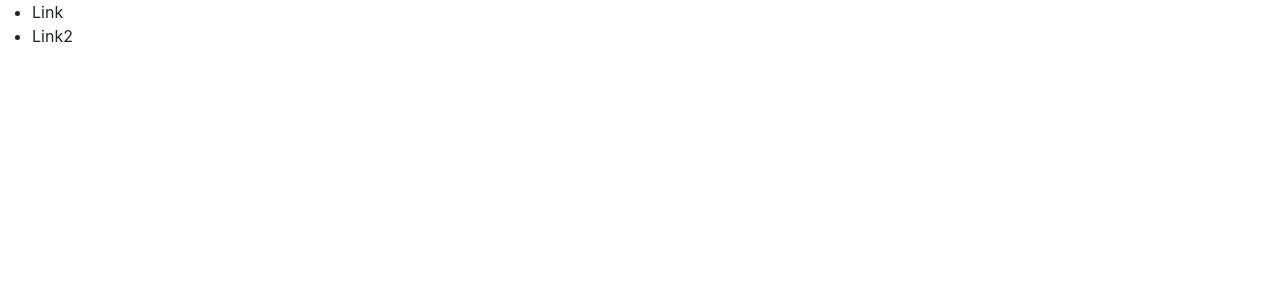
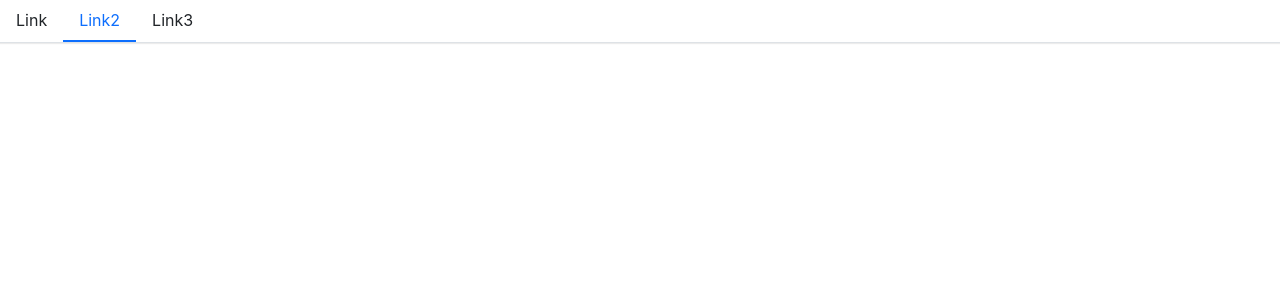
Before and after one commit to f641753527/antd--pj, a React (Create React App) app: page / in a window 1280 px wide. Shown: the top 300 px of the page. Built offline with nearby package versions, Linux system fonts and the light colour scheme.

Commit message:
feat: menu 组件添加

```diff
--- a/src/App.tsx
+++ b/src/App.tsx
@@ -5,9 +5,10 @@
 
   return (
     <div className="App">
-      <Menu>
+      <Menu defauleIndex={2} mode={'horizontal'}>
         <MenuItem index={1}>Link</MenuItem>
         <MenuItem className={'menu-item-test2'} index={2} disabled>Link2</MenuItem>
+        <MenuItem index={3}>Link3</MenuItem>
       </Menu>
     </div>
   );
--- a/src/hooks/useClassNames.tsx
+++ b/src/hooks/useClassNames.tsx
@@ -7,16 +7,20 @@
   type?: string
   disabled?: boolean
   mode?: MenuMode
+  active?: boolean
 }
 
 const useClassNames = (config: classNamesProps) => {
-  const { compDesc, nativeClasses, size, type, disabled, mode } = config
+  const { compDesc, nativeClasses, size, type, disabled, mode, active } = config
   let classNames = [compDesc]
   if (nativeClasses) {
     classNames = classNames.concat(nativeClasses.split(' '))
   }
   if (disabled) {
     classNames.push(`is-disabled`)
+  }
+  if (active) {
+    classNames.push('is-active')
   }
 
   size && classNames.push(`${compDesc}-${size}`)
--- a/src/packages/Menu/MenuItem.tsx
+++ b/src/packages/Menu/MenuItem.tsx
@@ -1,15 +1,25 @@
-import { FC } from "react";
-import { MenuItemProps } from ".";
+import { FC, useContext } from "react";
+import { MenuItemProps, MenuContext } from ".";
 import useClassNames from "../../hooks/useClassNames";
 
 const MenuItem: FC<MenuItemProps> = (props) => {
   const { className, style, disabled, index, children } = props
 
-  const classNames = useClassNames({ compDesc: 'menu-item', nativeClasses: className, disabled })
+  const { activeIndex, onSelect } = useContext(MenuContext)
+
+
+  const classNames = useClassNames({ compDesc: 'menu-item', nativeClasses: className, disabled, active: activeIndex === index })
+
+  const handleClick = () => {
+    if (!disabled && activeIndex !== index) {
+      onSelect && onSelect(index)
+    }
+  }
+
 
 
   return (
-    <li className={classNames} style={style} tabIndex={index}>
+    <li className={classNames} style={style} onClick={ () => handleClick() }>
       { children }
     </li>
   )
--- /dev/null
+++ b/src/packages/Menu/_index.scss
@@ -0,0 +1,98 @@
+.menu {
+  display: flex;
+  flex-wrap: wrap;
+  padding-left: 0;
+  margin-bottom: 30px;
+  list-style: none;
+  border-bottom: $menu-border-width solid $menu-border-color;
+  box-shadow: $menu-box-shadow;
+  >.menu-item {
+    padding: $menu-item-padding-y $menu-item-padding-x;
+    cursor: pointer;
+    transition: $menu-transition;
+    &:hover, &:focus {
+      text-decoration: none;
+    }
+    &.is-disabled {
+      color: $menu-item-disabled-color;
+      pointer-events: none;
+      cursor: default;
+    }
+    &.is-active, &:hover {
+      color: $menu-item-active-color;
+      border-bottom: $menu-item-active-border-width solid $menu-item-active-color;
+    }
+  }
+  .submenu-item {
+    position: relative;
+    .submenu-title {
+      display: flex;
+      align-items: center;
+    }
+    .arrow-icon {
+      transition: transform .25s ease-in-out;
+      margin-left: 3px;
+    }
+    &:hover {
+      .arrow-icon {
+        transform: rotate(180deg);
+      }
+    }
+  }
+  .is-vertical {
+    .arrow-icon {
+      transform: rotate(0deg) !important;
+    }
+  }
+  .is-vertical.is-opened {
+    .arrow-icon {
+      transform: rotate(180deg) !important;
+    }
+  }
+  .viking-submenu {
+    //display: none;
+    list-style:none;
+    padding-left: 0;
+    white-space: nowrap;
+    //transition: $menu-transition;
+    .menu-item {
+      padding: $menu-item-padding-y $menu-item-padding-x;
+      cursor: pointer;
+      transition: $menu-transition;
+      color: $body-color;
+      &.is-active, &:hover {
+        color: $menu-item-active-color !important;
+      }
+    }
+  }
+  .viking-submenu.menu-opened {
+    //display: block;
+  }
+}
+.menu-horizontal {
+  >.menu-item {
+    border-bottom: $menu-item-active-border-width solid transparent;
+  }
+  .viking-submenu {
+    position: absolute;
+    background: $white;
+    z-index: 100;
+    top: calc(100% + 8px);
+    left: 0;
+    border: $menu-border-width solid $menu-border-color;
+    box-shadow: $submenu-box-shadow;
+  }
+}
+.menu-vertical {
+  flex-direction: column;
+  border-bottom: 0px;
+  margin: 10px 20px;
+  border-right: $menu-border-width solid $menu-border-color;
+  >.menu-item {
+    border-left: $menu-item-active-border-width solid transparent;
+    &.is-active, &:hover {
+      border-bottom: 0px;
+      border-left: $menu-item-active-border-width solid $menu-item-active-color;
+    }
+  }
+}
--- a/src/packages/Menu/index.tsx
+++ b/src/packages/Menu/index.tsx
@@ -1,19 +1,35 @@
-import { FC } from "react";
+import { FC, useState, createContext } from "react";
 import useClassNames from "../../hooks/useClassNames";
 // import MenuItem from "./MenuItem";
-import { MenuProps } from "./types";
+import { MenuProps, IMenuContext } from "./types";
 
 export * from './types';
 export { default as MenuItem } from './MenuItem';
 
+export const MenuContext = createContext<IMenuContext>({activeIndex: 0})
+
 const Menu: FC<MenuProps> = (props) => {
-  const { mode, className, style, children } = props
+  const { mode, className, style, children, defauleIndex, onSelect } = props
+
+  const [activeIndex, changeActive] = useState(defauleIndex ?? 0)
+
+  const handleSelect = (index: number) => {
+    changeActive(index)
+    onSelect && onSelect(index)
+  }
+
+  const ctx: IMenuContext = {
+    activeIndex,
+    onSelect: handleSelect,
+  }
 
   const classNames = useClassNames({ compDesc: 'menu', nativeClasses: className, mode })
 
   return (
-    <ul className={classNames} style={style}>
-      { children }
+    <ul data-testid={'testid'} className={classNames} style={style}>
+      <MenuContext.Provider value={ctx}>
+        { children }
+      </MenuContext.Provider>
     </ul>
   )
 }
--- a/src/packages/Menu/types.tsx
+++ b/src/packages/Menu/types.tsx
@@ -1,20 +1,25 @@
-import { CSSProperties, ReactElement } from 'react'
+import { CSSProperties } from 'react'
 
 export type MenuMode = 'vertical' | 'horizontal'
+
+type onSelect = (index: number) => void
 
 export interface MenuProps {
   mode?: MenuMode
   className?: string
   style?: CSSProperties
   defauleIndex?: number
-  children: ReactElement<MenuItemProps>[]
-  onSelect?: (index: number) => void
+  onSelect?: onSelect
 }
 
 export interface MenuItemProps {
-  index?: number
+  index: number
   className?: string
   style?: CSSProperties
-  children: ReactElement | string
   disabled?: boolean
 }
+
+export interface IMenuContext {
+  activeIndex: number
+  onSelect?: onSelect
+}
--- a/src/styles/index.scss
+++ b/src/styles/index.scss
@@ -6,4 +6,6 @@
 
 @import '../packages/Button/index';
 
-@import '../packages/Alert/index'
+@import '../packages/Alert/index';
+
+@import '../packages/Menu/index'
```
Also changed, not shown: 2 other files (tests, documents, lock files or other folders).
